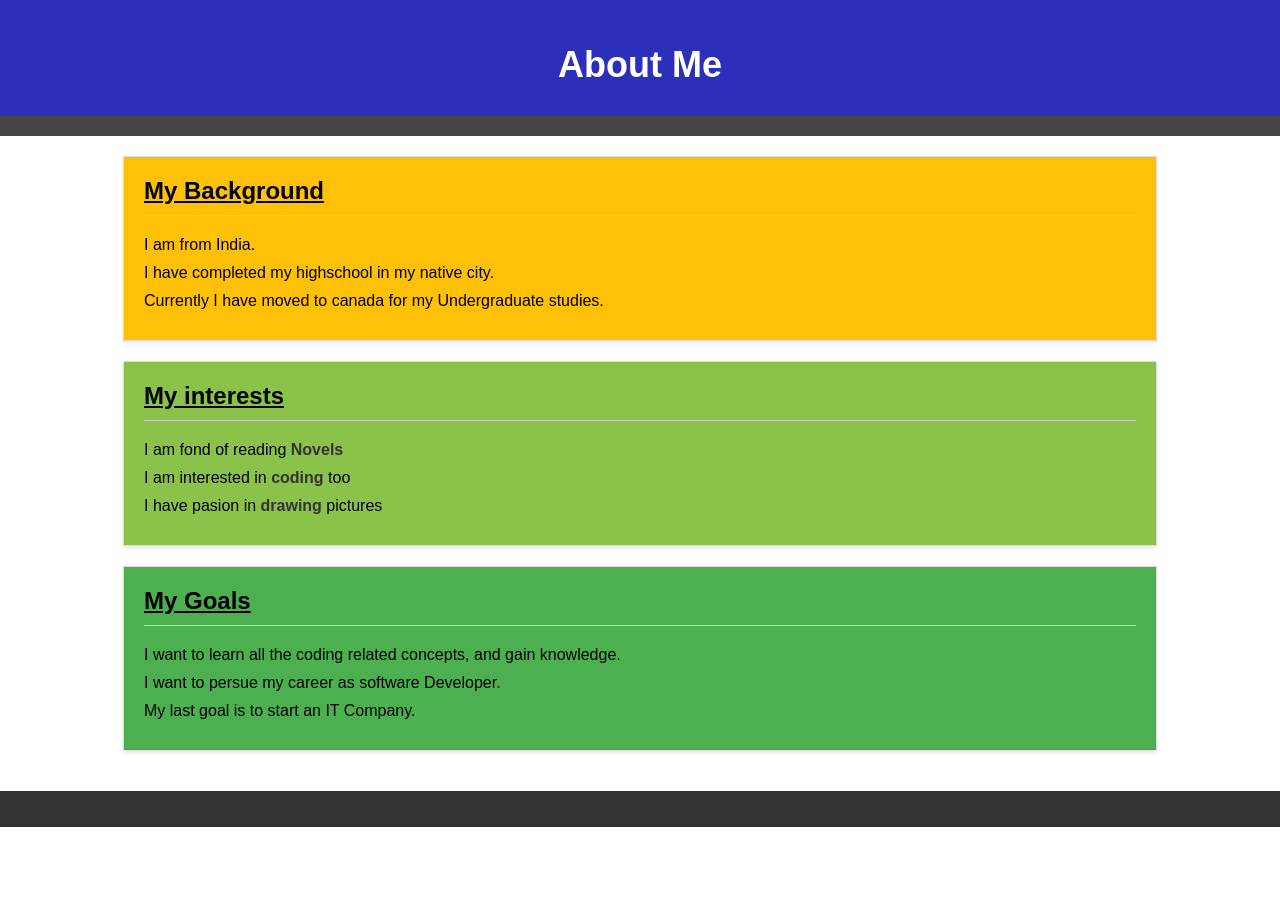
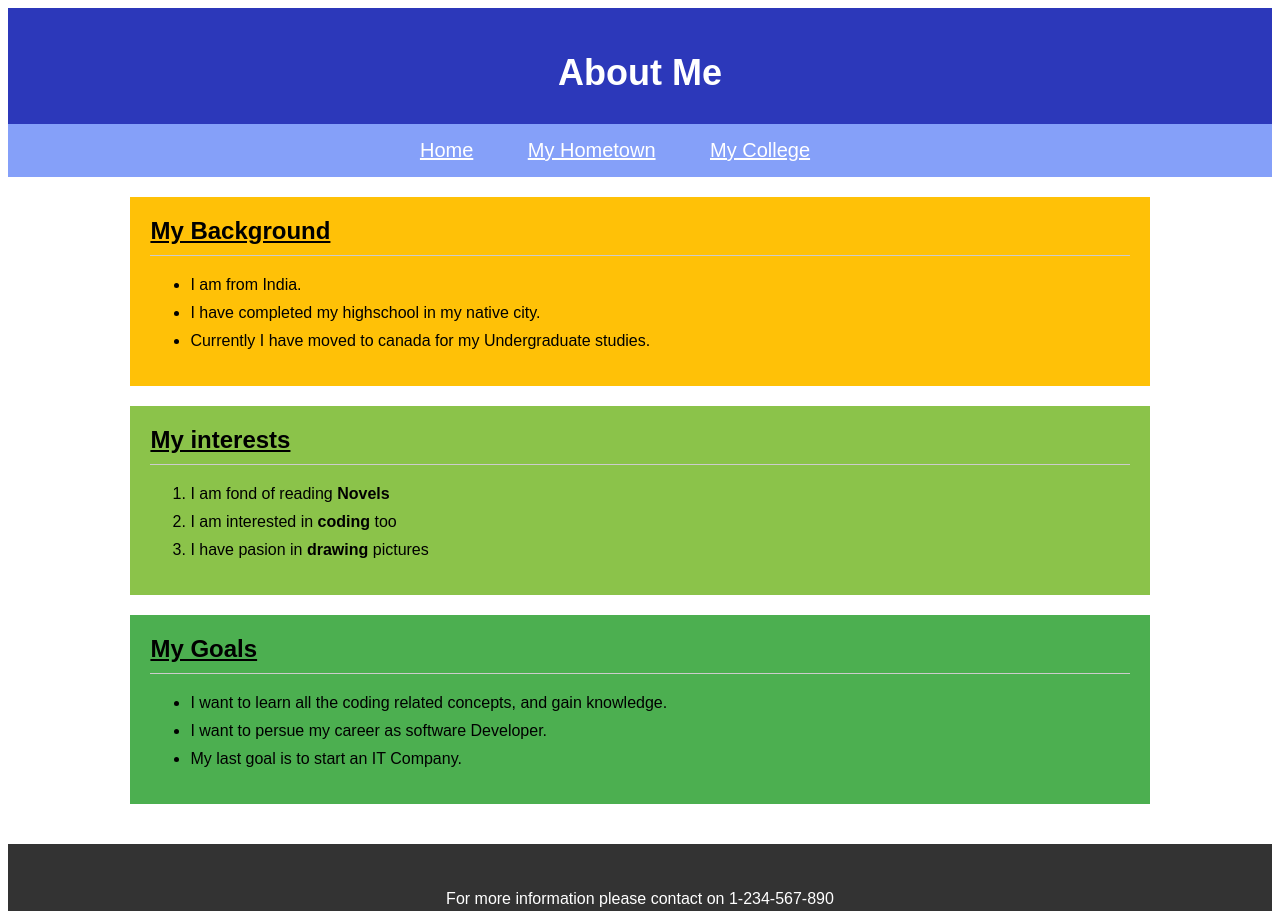
Before and after one commit to jayparmarsectionA/Lab4_Jayrajsinh_Parmar, a plain HTML site: page index.html in a window 1280 px wide. Shown: the top 911 px of the page. Before the commit the page ends 827 px from the top, so only its background shows below. Drawn offline with Linux system fonts and the light colour scheme.

Commit message:
Animation

```diff
--- a/index.html
+++ b/index.html
@@ -9,10 +9,12 @@
         </header>
 
         <nav>
-
+            <a href="">Home</a>
+            <a href="">My Hometown</a>
+            <a href="">My College</a>
         </nav>
 <main>
-    <section>
+    <section id="section1">
         <div>
             <h2><u> My Background</u></h2>
             <ul>
@@ -22,7 +24,7 @@
             </ul>
         </div>
     </section>
-    <section>
+    <section id="section2">
         <div>
         <h2><u> My interests</u></h2>
             <ol>
@@ -32,7 +34,7 @@
             </ol>
         </div>
     </section>
-    <section>
+    <section id="section3">
         <div>
         <h2><u>My Goals</u></h2>
         <ul>
@@ -45,7 +47,7 @@
 </main>
 
 <footer>
-    <p> </p>
+    <p> For more information please contact on 1-234-567-890</p>
 </footer>
 
     </Body>
--- a/styles.css
+++ b/styles.css
@@ -1,26 +1,57 @@
 body {
     font-family: Arial, sans-serif;
-    margin: 0;
-    padding: 0;
   }
 
   header {
-    background-color: #2c2fba;
+    background-color: #2c38ba;
     color: #fff;
     padding: 20px;
     text-align: center;
   }
-
 
   header h1 {
     font-size: 36px;
     margin-bottom: 10px;
   }
 
+  header h1 {
+    animation: slideInDown;
+    animation-duration: 2s;
+    animation-timing-function: ease-in;
+    animation-delay: 1s;
+    animation-iteration-count: 1;
+  }
+
+  @keyframes slideInDown {
+    from {
+        transform: translateY(-100%);
+        opacity: 0;
+    }
+    to {
+        transform: translateY(0);
+        opacity: 1;
+    }
+}
+
   nav {
-    background-color: #444;
-    padding: 10px;
+    background-color: #85a0f9;
+    padding: 15px;
     text-align: center;
+  }
+
+  nav a{
+    margin-right: 50px;
+    font-size: 20px;
+    color:#fff;
+  }
+  nav a:hover{
+    background-color: rgb(91, 67, 243);
+    padding: 15px;
+
+  }
+
+  nav a:active{
+    color: #2007ff;
   }
 
   main {
@@ -31,23 +62,24 @@ body {
   }
 
   section {
-    background-color: #f7f7f7;
-    border: 1px solid #ddd;
     padding: 20px;
     margin-bottom: 20px;
     width: 80%;
-    box-shadow: 0 2px 4px rgba(0, 0, 0, 0.1);
   }
 
-  section:nth-child(1) {
+  section:hover{
+    transform: scale(1.05);
+  }
+
+  #section1 {
     background-color: #ffc107;
   }
 
-  section:nth-child(2) {
+  #section2 {
     background-color: #8bc34a;
   }
 
-  section:nth-child(3) {
+  #section3 {
     background-color: #4caf50;
   }
 
@@ -59,25 +91,13 @@ body {
     padding-bottom: 10px;
   }
 
-  ul, ol {
-    list-style: none;
-    padding: 0;
-    margin: 0;
-  }
-
   li {
     margin-bottom: 10px;
-  }
-
-  strong {
-    font-weight: bold;
-    color: #333;
   }
 
   footer {
     background-color: #333;
     color: #fff;
-    padding: 10px;
+    padding: 30px;
     text-align: center;
-    clear: both;
   }
```
